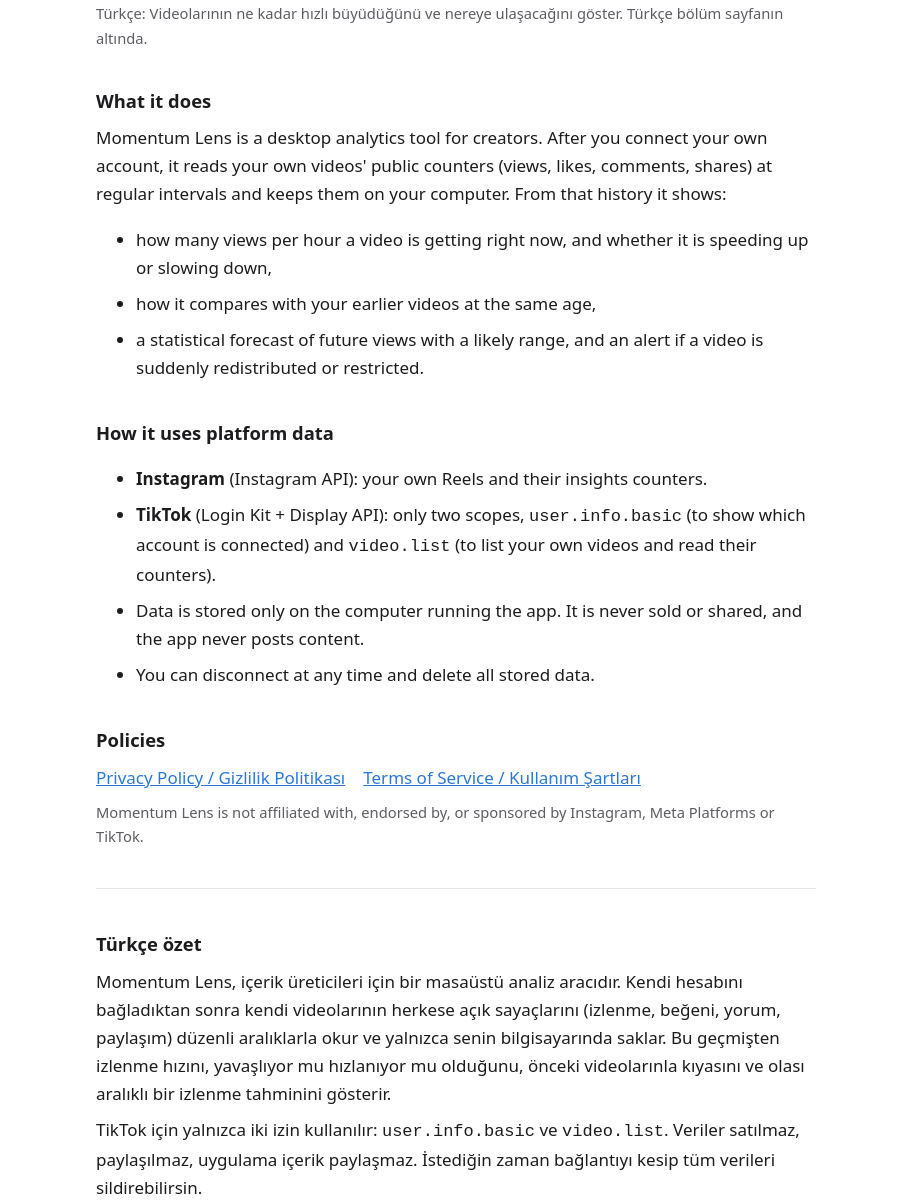
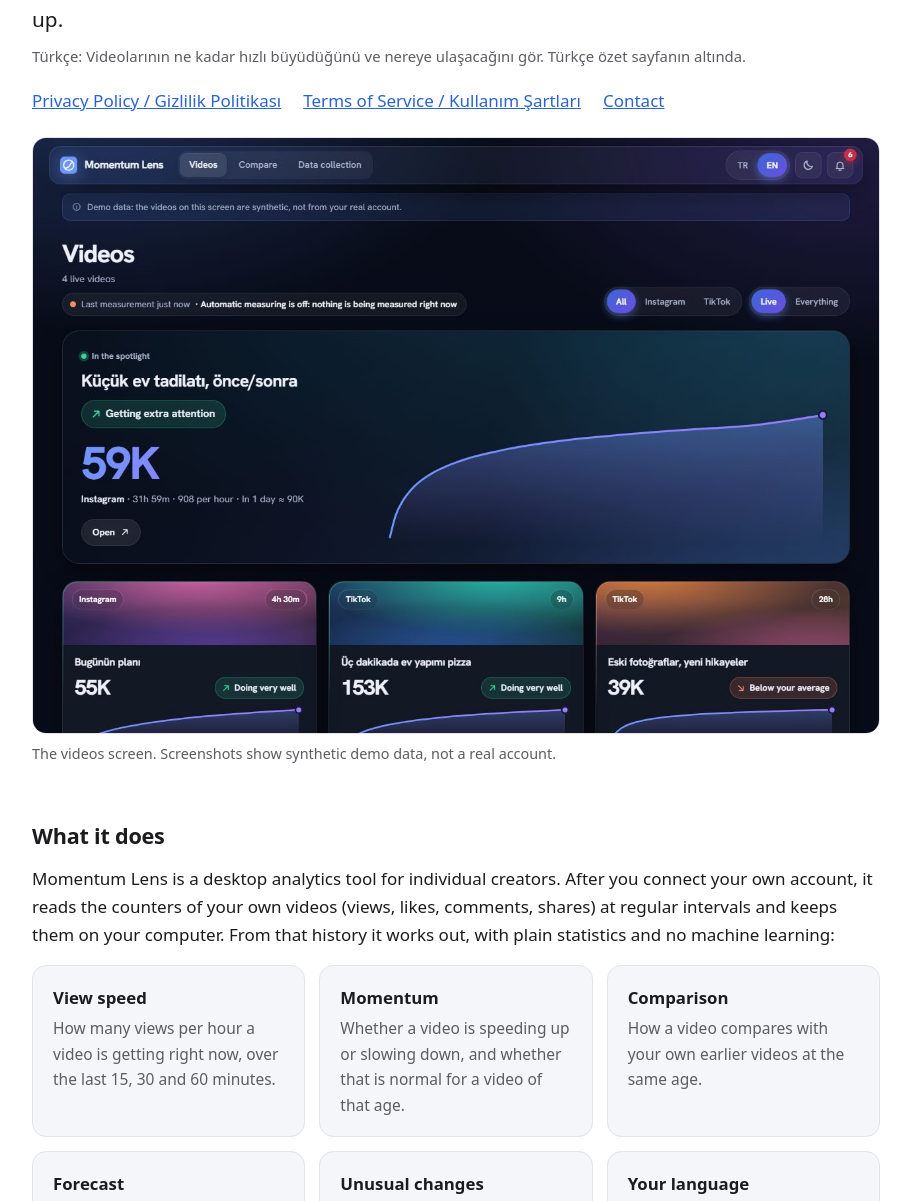
Before and after one commit to naki35/momentum-lens-legal, a plain HTML site: page index.html in a window 1280 px wide. Shown: the part 144-1345 px from the top of the page, without its empty margins (184-1095 px from the left). Drawn offline with Linux system fonts and the light colour scheme.

Commit message:
Landing page: features, screenshots, permissions, contact

```diff
--- a/index.html
+++ b/index.html
@@ -3,21 +3,35 @@
 <head>
 <meta charset="utf-8">
 <meta name="viewport" content="width=device-width, initial-scale=1">
-<title>Momentum Lens</title>
-<meta name="description" content="Momentum Lens is a desktop analytics tool for creators: view speed and statistical view forecasts for your own Instagram Reels and TikTok videos.">
+<title>Momentum Lens: view speed and forecasts for your own videos</title>
+<meta name="description" content="Momentum Lens is a desktop analytics tool for creators: view speed, momentum and statistical view forecasts for your own Instagram Reels and TikTok videos. Read-only, local, no posting.">
 <style>
-  :root { --bg:#ffffff; --fg:#1c1c1e; --muted:#5c5c63; --line:#e3e3e8; --accent:#2a78d6; }
-  @media (prefers-color-scheme: dark) { :root { --bg:#16171a; --fg:#ececf0; --muted:#a0a0aa; --line:#2c2d33; --accent:#5aa0ee; } }
+  :root { --bg:#ffffff; --fg:#1c1c1e; --muted:#5c5c63; --line:#e3e3e8; --accent:#2a64d0; --card:#f5f6fa; }
+  @media (prefers-color-scheme: dark) { :root { --bg:#13141a; --fg:#ececf0; --muted:#a6a6b2; --line:#2c2d36; --accent:#7aa6f5; --card:#1b1c24; } }
+  * { box-sizing:border-box; }
   body { margin:0; background:var(--bg); color:var(--fg); font:17px/1.65 system-ui,-apple-system,"Segoe UI",Roboto,sans-serif; }
-  main { max-width:720px; margin:0 auto; padding:56px 16px 80px; }
-  h1 { font-size:2.2rem; line-height:1.15; margin:0 0 8px; letter-spacing:-0.02em; }
-  h2 { font-size:1.15rem; margin:36px 0 8px; }
+  main { max-width:880px; margin:0 auto; padding:56px 16px 80px; }
+  h1 { font-size:2.6rem; line-height:1.1; margin:0 0 10px; letter-spacing:-0.025em; }
+  h2 { font-size:1.35rem; margin:52px 0 12px; letter-spacing:-0.01em; }
+  h3 { font-size:1.05rem; margin:0 0 4px; }
   p, li { margin:8px 0; }
-  .lead { font-size:1.25rem; color:var(--fg); }
-  .muted { color:var(--muted); font-size:.92rem; }
+  .lead { font-size:1.3rem; max-width:34em; }
+  .muted { color:var(--muted); font-size:.93rem; }
   a { color:var(--accent); }
-  hr { border:0; border-top:1px solid var(--line); margin:40px 0; }
-  nav a { margin-right:18px; }
+  hr { border:0; border-top:1px solid var(--line); margin:56px 0 0; }
+  .nav { display:flex; flex-wrap:wrap; gap:6px 22px; margin:18px 0 0; }
+  .grid { display:grid; grid-template-columns:repeat(auto-fit,minmax(240px,1fr)); gap:14px; margin-top:16px; }
+  .card { background:var(--card); border:1px solid var(--line); border-radius:14px; padding:18px 20px; }
+  .card p { margin:4px 0 0; color:var(--muted); font-size:.97rem; }
+  ol.steps { padding-left:1.2em; }
+  figure { margin:22px 0 0; }
+  figure img { width:100%; height:auto; border-radius:14px; border:1px solid var(--line); display:block; }
+  figcaption { color:var(--muted); font-size:.9rem; margin-top:8px; }
+  table { border-collapse:collapse; width:100%; margin-top:12px; font-size:.97rem; }
+  th, td { text-align:left; vertical-align:top; padding:10px 12px; border-bottom:1px solid var(--line); }
+  th { color:var(--muted); font-weight:600; font-size:.9rem; }
+  code { background:var(--card); padding:1px 6px; border-radius:6px; font-size:.92em; }
+  @media (max-width:560px) { h1 { font-size:2rem; } main { padding-top:36px; } th, td { padding:8px 6px; } }
 </style>
 </head>
 <body>
@@ -25,39 +39,74 @@
 
 <h1>Momentum Lens</h1>
 <p class="lead">See how fast your videos are growing, and where they are likely to end up.</p>
-<p class="muted">Türkçe: Videolarının ne kadar hızlı büyüdüğünü ve nereye ulaşacağını göster. Türkçe bölüm sayfanın altında.</p>
+<p class="muted">Türkçe: Videolarının ne kadar hızlı büyüdüğünü ve nereye ulaşacağını gör. Türkçe özet sayfanın altında.</p>
+<nav class="nav" aria-label="Pages">
+  <a href="privacy-policy.html">Privacy Policy / Gizlilik Politikası</a>
+  <a href="terms-of-service.html">Terms of Service / Kullanım Şartları</a>
+  <a href="mailto:aliydrm15@gmail.com">Contact</a>
+</nav>
+
+<figure>
+  <img src="img/screen-list.jpg" width="1280" height="900" alt="The Momentum Lens videos screen: a featured video with its view count and a card for each of the creator's videos with a verdict such as Doing very well.">
+  <figcaption>The videos screen. Screenshots show synthetic demo data, not a real account.</figcaption>
+</figure>
 
 <h2>What it does</h2>
-<p>Momentum Lens is a desktop analytics tool for creators. After you connect your own account, it reads your own videos' public counters
-(views, likes, comments, shares) at regular intervals and keeps them on your computer. From that history it shows:</p>
+<p>Momentum Lens is a desktop analytics tool for individual creators. After you connect your own account, it reads the counters of your own videos
+(views, likes, comments, shares) at regular intervals and keeps them on your computer. From that history it works out, with plain statistics and no
+machine learning:</p>
+<div class="grid">
+  <div class="card"><h3>View speed</h3><p>How many views per hour a video is getting right now, over the last 15, 30 and 60 minutes.</p></div>
+  <div class="card"><h3>Momentum</h3><p>Whether a video is speeding up or slowing down, and whether that is normal for a video of that age.</p></div>
+  <div class="card"><h3>Comparison</h3><p>How a video compares with your own earlier videos at the same age.</p></div>
+  <div class="card"><h3>Forecast</h3><p>Expected views after 1, 6, 12, 24, 48 and 72 hours, always with a likely range, never a single promise.</p></div>
+  <div class="card"><h3>Unusual changes</h3><p>A notice when a video suddenly gets extra reach or is held back, so you can look into it.</p></div>
+  <div class="card"><h3>Your language</h3><p>The whole panel is available in English and Turkish.</p></div>
+</div>
+
+<figure>
+  <img src="img/screen-detail.jpg" width="1280" height="1150" alt="A video detail screen: verdict, current views, views per hour, a one-day forecast with a range, and a chart with the forecast and the likely range.">
+  <figcaption>A video's detail screen: today's views, current speed, the forecast with its range, and how it compares with earlier videos.</figcaption>
+</figure>
+
+<h2>How it works</h2>
+<ol class="steps">
+  <li>You connect your own account through the platform's official login. The app only asks to <em>read</em>.</li>
+  <li>The app lists your videos and reads their counters, quickly for new videos and less often for older ones, using the platform's official API only.</li>
+  <li>Everything is calculated and shown on your own computer, in a local panel that only your computer can open.</li>
+</ol>
+
+<h2>Data and permissions</h2>
+<table>
+  <tr><th>Platform</th><th>Access</th><th>Used for</th></tr>
+  <tr><td>Instagram<br><span class="muted">Instagram API</span></td><td>Your own Reels and their insights counters</td><td>Views and engagement counters over time</td></tr>
+  <tr><td>TikTok<br><span class="muted">Login Kit + Display API</span></td>
+      <td><code>user.info.basic</code><br><code>video.list</code></td>
+      <td><code>user.info.basic</code>: show which account is connected.<br><code>video.list</code>: list your own videos and read their public counters.</td></tr>
+</table>
 <ul>
-  <li>how many views per hour a video is getting right now, and whether it is speeding up or slowing down,</li>
-  <li>how it compares with your earlier videos at the same age,</li>
-  <li>a statistical forecast of future views with a likely range, and an alert if a video is suddenly redistributed or restricted.</li>
+  <li>Only your own account is read. The app never posts, edits or deletes anything, and never contacts your followers.</li>
+  <li>Data is stored only on the computer that runs the app. It is never sold, shared or used for advertising.</li>
+  <li>Access tokens are stored encrypted on that computer and are never shown or logged.</li>
+  <li>You can disconnect at any time and ask for all stored data to be deleted (see the <a href="privacy-policy.html">Privacy Policy</a>).</li>
 </ul>
 
-<h2>How it uses platform data</h2>
-<ul>
-  <li><strong>Instagram</strong> (Instagram API): your own Reels and their insights counters.</li>
-  <li><strong>TikTok</strong> (Login Kit + Display API): only two scopes, <code>user.info.basic</code> (to show which account is connected) and
-      <code>video.list</code> (to list your own videos and read their counters).</li>
-  <li>Data is stored only on the computer running the app. It is never sold or shared, and the app never posts content.</li>
-  <li>You can disconnect at any time and delete all stored data.</li>
-</ul>
-
-<h2>Policies</h2>
-<nav><a href="privacy-policy.html">Privacy Policy / Gizlilik Politikası</a><a href="terms-of-service.html">Terms of Service / Kullanım Şartları</a></nav>
+<h2>Who makes it</h2>
+<p>Momentum Lens is a personal project by Ali Naki YILDIRIM (İzmir, Türkiye). Questions, data requests and feedback:
+<a href="mailto:aliydrm15@gmail.com">aliydrm15@gmail.com</a>.</p>
 
 <p class="muted">Momentum Lens is not affiliated with, endorsed by, or sponsored by Instagram, Meta Platforms or TikTok.</p>
 
 <hr>
 
 <h2 lang="tr">Türkçe özet</h2>
-<p lang="tr">Momentum Lens, içerik üreticileri için bir masaüstü analiz aracıdır. Kendi hesabını bağladıktan sonra kendi videolarının herkese açık
-sayaçlarını (izlenme, beğeni, yorum, paylaşım) düzenli aralıklarla okur ve yalnızca senin bilgisayarında saklar. Bu geçmişten izlenme hızını,
-yavaşlıyor mu hızlanıyor mu olduğunu, önceki videolarınla kıyasını ve olası aralıklı bir izlenme tahminini gösterir.</p>
-<p lang="tr">TikTok için yalnızca iki izin kullanılır: <code>user.info.basic</code> ve <code>video.list</code>. Veriler satılmaz, paylaşılmaz, uygulama içerik
-paylaşmaz. İstediğin zaman bağlantıyı kesip tüm verileri sildirebilirsin.</p>
+<p lang="tr">Momentum Lens, içerik üreticileri için bir masaüstü analiz aracıdır. Kendi hesabını resmî giriş ekranı üzerinden bağladıktan sonra kendi videolarının
+sayaçlarını (izlenme, beğeni, yorum, paylaşım) düzenli aralıklarla okur ve yalnızca senin bilgisayarında saklar. Bu geçmişten, makine öğrenmesi olmadan
+yalnızca istatistikle şunları gösterir: saatlik izlenme hızı, videonun hızlanıp yavaşlaması, önceki videolarınla kıyas, aralıklı izlenme tahmini ve
+olağandışı değişiklik bildirimi.</p>
+<p lang="tr">TikTok için yalnızca iki izin kullanılır: <code>user.info.basic</code> (hangi hesabın bağlı olduğunu göstermek) ve <code>video.list</code>
+(kendi videolarını listelemek ve sayaçlarını okumak). Uygulama içerik paylaşmaz, değiştirmez veya silmez; veriler satılmaz ve paylaşılmaz.
+İstediğin zaman bağlantıyı kesip tüm verilerin silinmesini isteyebilirsin. İletişim: <a href="mailto:aliydrm15@gmail.com">aliydrm15@gmail.com</a></p>
 
 </main>
 </body>
```
Also changed, not shown: img/screen-detail.jpg (added), img/screen-list.jpg (added).
